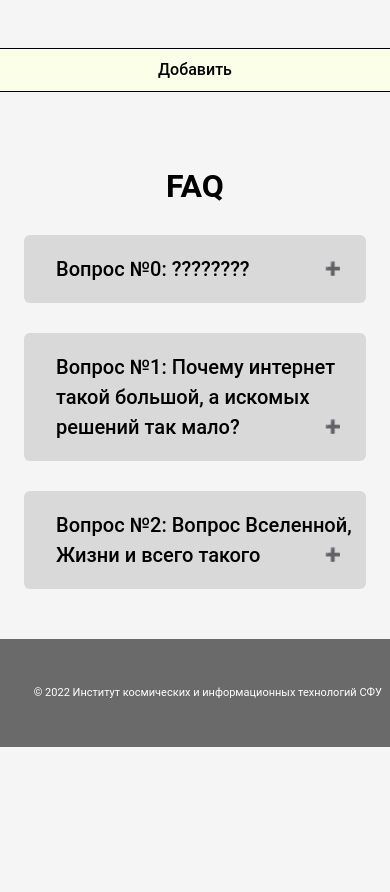
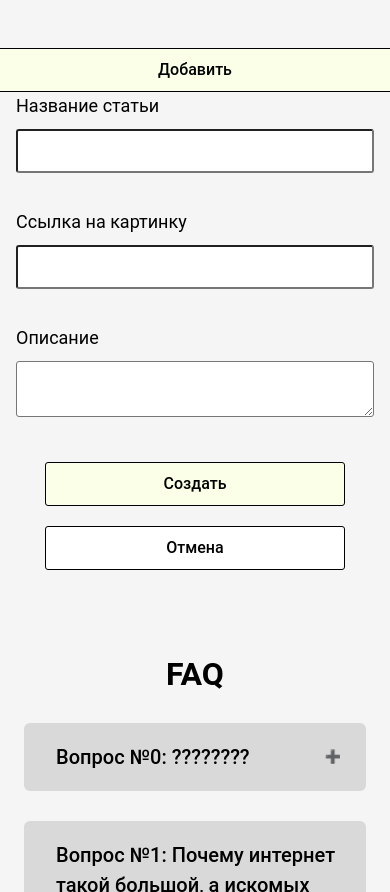
Before and after one commit to impulse314/frontend2022.task2, a website: page src/html/index.html in a window 390 px wide. Shown: the part 2380-3272 px from the top of the page. Before the commit the page ends 3127 px from the top, so only its background shows below. Drawn offline with nearby package versions, Linux system fonts and the light colour scheme; files that its build step writes are made by us from their sources; files whose address does not match are found by name.

Commit message:
добавлен адаптив на форму

```diff
--- a/src/js/main.js
+++ b/src/js/main.js
@@ -147,7 +147,7 @@ let i;
 for (i = 0; i < faq.length; i++) {
     faq[i].addEventListener("click", function () {
 
-        this.classList.toggle("active");
+        this.classList.toggle("--active");
 
         let body = this.nextElementSibling;
         if (body.style.display === "block") {
--- a/src/scss/blocks/article.scss
+++ b/src/scss/blocks/article.scss
@@ -140,6 +140,7 @@
 .article-add__button-cancel{
     width: 300px;
     height: 44px;
+    margin: 10px;
     background: #ffffff;
     border: 1px solid #000000;
     font-weight: 500;
@@ -149,6 +150,7 @@
 .article-add__button-create{
     width: 300px;
     height: 44px;
+    margin: 10px;
     background: #FCFFE7;
     border: 1px solid #000000;
     font-weight: 500;
--- a/src/scss/blocks/faq.scss
+++ b/src/scss/blocks/faq.scss
@@ -28,7 +28,7 @@
                 margin-right: 25px;
                 padding-top: 5px;
             }
-            &.active:after{
+            &.--active:after{
                 content: '\2796';
             }
         }
--- a/src/scss/blocks/form.scss
+++ b/src/scss/blocks/form.scss
@@ -3,16 +3,23 @@
     flex-direction: column;
 }
 .form{
-    display: none;
+    display: flex;
     justify-content: center;
     flex-direction: column;
-    width: 834px;
+    width: 100%;
+    max-width: 850px;
     font-weight: 400;
     font-size: 18px;
+
 }
 .form__buttons{
     display: flex;
     flex-direction: row;
+    align-items: center;
     justify-content: space-between;
-    width: 834px;
+    width: 100%;
+
+    @include media-md-max {
+        flex-direction: column-reverse;
+    }
 }
```
